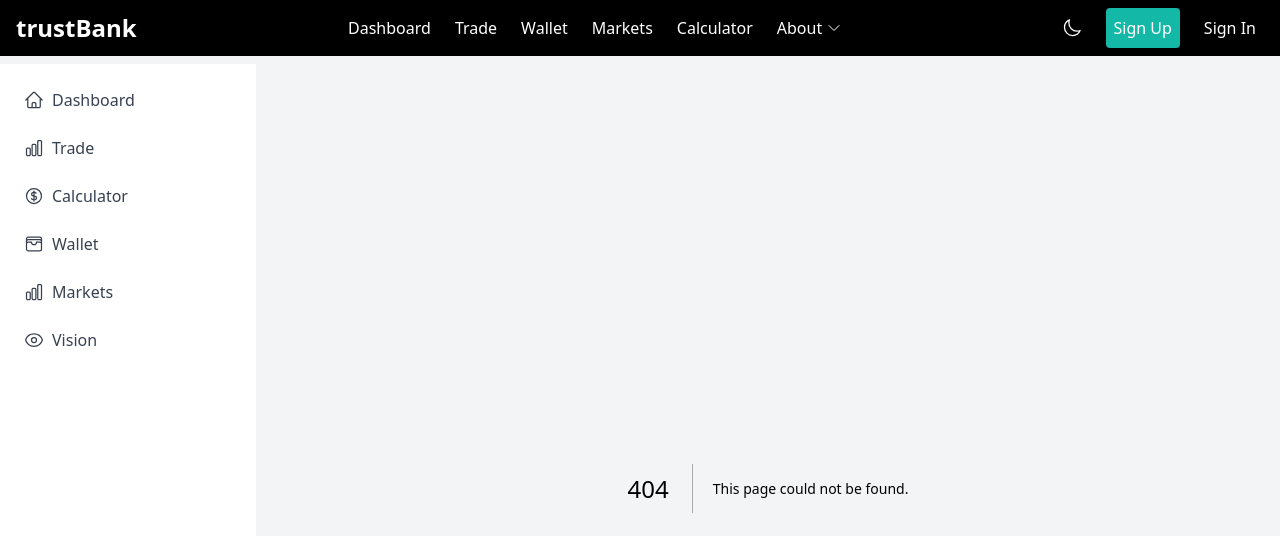
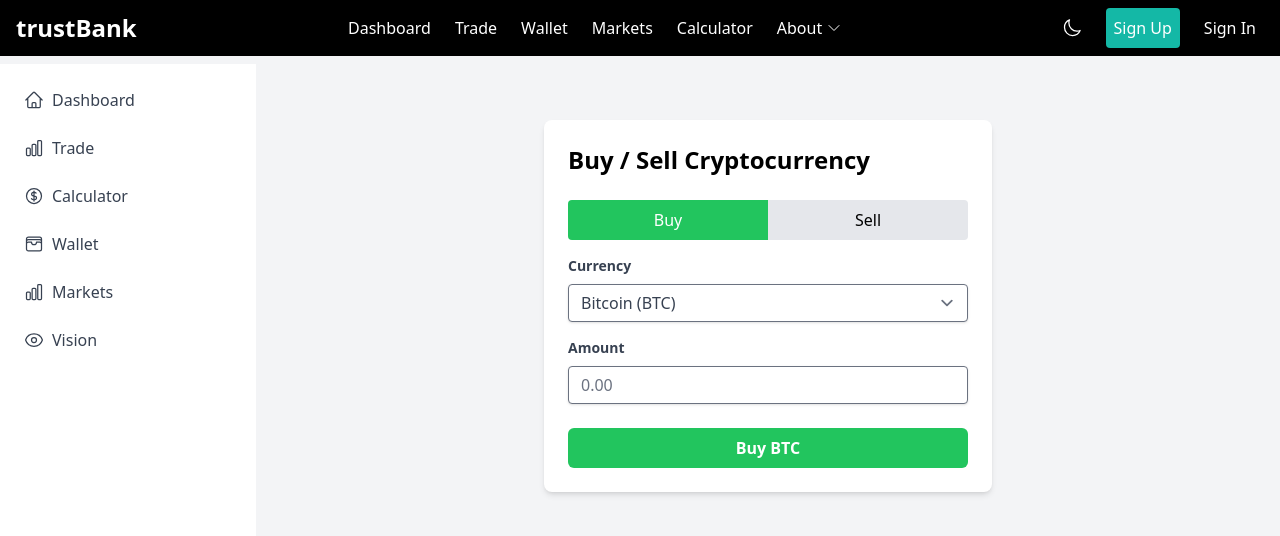
Before and after one commit to theceo1/trustbanqV.1, a Next.js app: page /trade in a window 1280 px wide. Before the commit this address had no page. Shown: the top 536 px of the page. Built offline with nearby package versions, Linux system fonts and the light colour scheme.

Commit message:
added wallet page

```diff
--- /dev/null
+++ b/src/components/trade/BuySell.tsx
@@ -0,0 +1,77 @@
+import React, { useState } from 'react';
+
+type TradeAction = 'buy' | 'sell';
+
+const BuySell: React.FC = () => {
+  const [action, setAction] = useState<TradeAction>('buy');
+  const [currency, setCurrency] = useState('BTC');
+  const [amount, setAmount] = useState('');
+
+  const handleSubmit = (e: React.FormEvent) => {
+    e.preventDefault();
+    // Here you would typically send the trade request to your backend
+    console.log(`${action} ${amount} ${currency}`);
+    // Reset form
+    setAmount('');
+  };
+
+  return (
+    <div className="max-w-md mx-auto bg-white rounded-lg shadow-md p-6">
+      <h2 className="text-2xl font-bold mb-6">Buy / Sell Cryptocurrency</h2>
+      <div className="flex mb-4">
+        <button
+          className={`flex-1 py-2 ${action === 'buy' ? 'bg-green-500 text-white' : 'bg-gray-200'} rounded-l`}
+          onClick={() => setAction('buy')}
+        >
+          Buy
+        </button>
+        <button
+          className={`flex-1 py-2 ${action === 'sell' ? 'bg-red-500 text-white' : 'bg-gray-200'} rounded-r`}
+          onClick={() => setAction('sell')}
+        >
+          Sell
+        </button>
+      </div>
+      <form onSubmit={handleSubmit}>
+        <div className="mb-4">
+          <label className="block text-gray-700 text-sm font-bold mb-2" htmlFor="currency">
+            Currency
+          </label>
+          <select
+            id="currency"
+            value={currency}
+            onChange={(e) => setCurrency(e.target.value)}
+            className="shadow appearance-none border rounded w-full py-2 px-3 text-gray-700 leading-tight focus:outline-none focus:shadow-outline"
+          >
+            <option value="BTC">Bitcoin (BTC)</option>
+            <option value="ETH">Ethereum (ETH)</option>
+            <option value="USDT">Tether (USDT)</option>
+          </select>
+        </div>
+        <div className="mb-6">
+          <label className="block text-gray-700 text-sm font-bold mb-2" htmlFor="amount">
+            Amount
+          </label>
+          <input
+            id="amount"
+            type="number"
+            value={amount}
+            onChange={(e) => setAmount(e.target.value)}
+            className="shadow appearance-none border rounded w-full py-2 px-3 text-gray-700 leading-tight focus:outline-none focus:shadow-outline"
+            placeholder="0.00"
+          />
+        </div>
+        <button
+          type="submit"
+          className={`w-full py-2 px-4 rounded-md ${
+            action === 'buy' ? 'bg-green-500 hover:bg-green-600' : 'bg-red-500 hover:bg-red-600'
+          } text-white font-bold`}
+        >
+          {action === 'buy' ? 'Buy' : 'Sell'} {currency}
+        </button>
+      </form>
+    </div>
+  );
+};
+
+export default BuySell;
--- /dev/null
+++ b/src/components/wallet/Wallet.tsx
@@ -0,0 +1,52 @@
+import React, { useState } from 'react';
+import { CurrencyDollarIcon, ArrowUpIcon, ArrowDownIcon } from '@heroicons/react/24/outline';
+
+type CryptoBalance = {
+  currency: string;
+  amount: number;
+  usdValue: number;
+};
+
+const Wallet: React.FC = () => {
+  const [balances, setBalances] = useState<CryptoBalance[]>([
+    { currency: 'BTC', amount: 0.5, usdValue: 20000 },
+    { currency: 'ETH', amount: 2.5, usdValue: 5000 },
+    { currency: 'USDT', amount: 1000, usdValue: 1000 },
+  ]);
+
+  const totalUsdValue = balances.reduce((total, balance) => total + balance.usdValue, 0);
+
+  return (
+    <div className="max-w-4xl mx-auto">
+      <h1 className="text-3xl font-bold mb-6">My Wallet</h1>
+      <div className="bg-white rounded-lg shadow-md p-6 mb-6">
+        <h2 className="text-xl font-semibold mb-4">Total Balance</h2>
+        <p className="text-3xl font-bold">${totalUsdValue.toLocaleString()}</p>
+      </div>
+      <div className="grid grid-cols-1 md:grid-cols-2 gap-4">
+        {balances.map((balance) => (
+          <div key={balance.currency} className="bg-white rounded-lg shadow-md p-4">
+            <div className="flex justify-between items-center mb-2">
+              <span className="text-lg font-semibold">{balance.currency}</span>
+              <CurrencyDollarIcon className="w-6 h-6 text-gray-400" />
+            </div>
+            <p className="text-2xl font-bold mb-1">{balance.amount}</p>
+            <p className="text-gray-600">${balance.usdValue.toLocaleString()}</p>
+            <div className="mt-4 flex space-x-2">
+              <button className="flex-1 bg-green-500 text-white py-2 px-4 rounded-md flex items-center justify-center">
+                <ArrowUpIcon className="w-4 h-4 mr-2" />
+                Deposit
+              </button>
+              <button className="flex-1 bg-red-500 text-white py-2 px-4 rounded-md flex items-center justify-center">
+                <ArrowDownIcon className="w-4 h-4 mr-2" />
+                Withdraw
+              </button>
+            </div>
+          </div>
+        ))}
+      </div>
+    </div>
+  );
+};
+
+export default Wallet;
--- a/src/pages/index.tsx
+++ b/src/pages/index.tsx
@@ -9,12 +9,14 @@ const Home: React.FC = () => {
         <meta name="description" content="Exchange Nigerian Naira to cryptocurrency and vice-versa" />
       </Head>
       <div className="container mx-auto px-4 py-12">
-        <h1 className="text-4xl font-bold mb-6">Welcome to trustbanq</h1>
-        <p className="text-xl mb-4">
-          The most secure and user-friendly cryptocurrency exchange platform in Nigeria.
+        <h1 className="text-4xl font-bold mb-0">trustBank</h1>
+        <p className="text-2lg mb-4 mt-0">TRADE | SPEND | <span className="text-teal-500">EARN</span></p>
+
+        <p className="text-lg mb-4">
+          secure and user-friendly cryptocurrency exchange you can <span className="text-teal-500">trust</span>
         </p>
-        <button className="bg-primary text-white px-6 py-2 rounded-md hover:bg-opacity-90 transition-colors">
-          Get Started
+        <button className="bg-primary text-white px-2 py-2 rounded-md hover:bg-opacity-90">
+          Get in there!!!
         </button>
       </div>
     </>
--- /dev/null
+++ b/src/pages/trade.tsx
@@ -0,0 +1,19 @@
+import React from 'react';
+import Head from 'next/head';
+import BuySell from '../components/trade/BuySell';
+
+const TradePage: React.FC = () => {
+  return (
+    <>
+      <Head>
+        <title>Trade Cryptocurrency - trustbanq</title>
+        <meta name="description" content="Buy and sell cryptocurrency" />
+      </Head>
+      <div className="container mx-auto px-4 py-8">
+        <BuySell />
+      </div>
+    </>
+  );
+};
+
+export default TradePage;
--- /dev/null
+++ b/src/pages/wallet.tsx
@@ -0,0 +1,19 @@
+import React from 'react';
+import Head from 'next/head';
+import Wallet from '../components/wallet/Wallet';
+
+const WalletPage: React.FC = () => {
+  return (
+    <>
+      <Head>
+        <title>My Wallet - trustbanq</title>
+        <meta name="description" content="Manage your cryptocurrency wallet" />
+      </Head>
+      <div className="container mx-auto px-4 py-8">
+        <Wallet />
+      </div>
+    </>
+  );
+};
+
+export default WalletPage;
```
